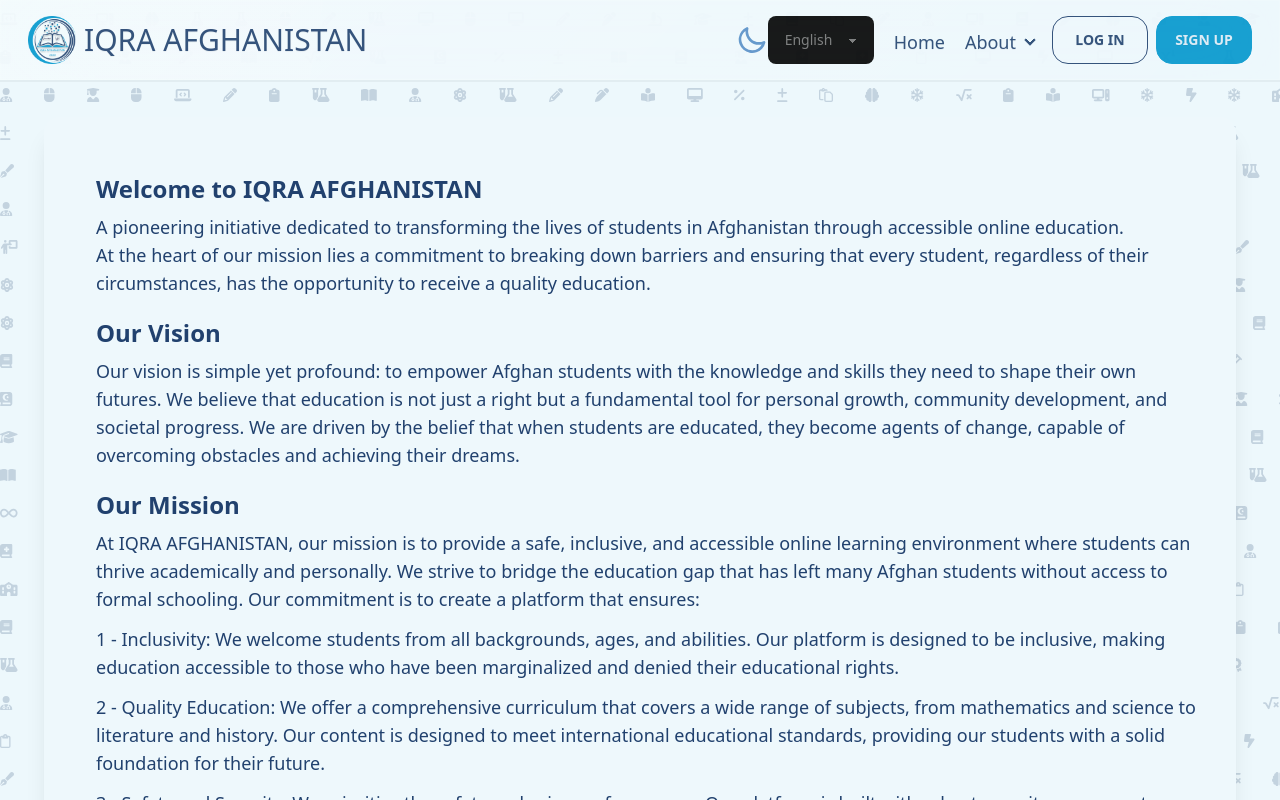
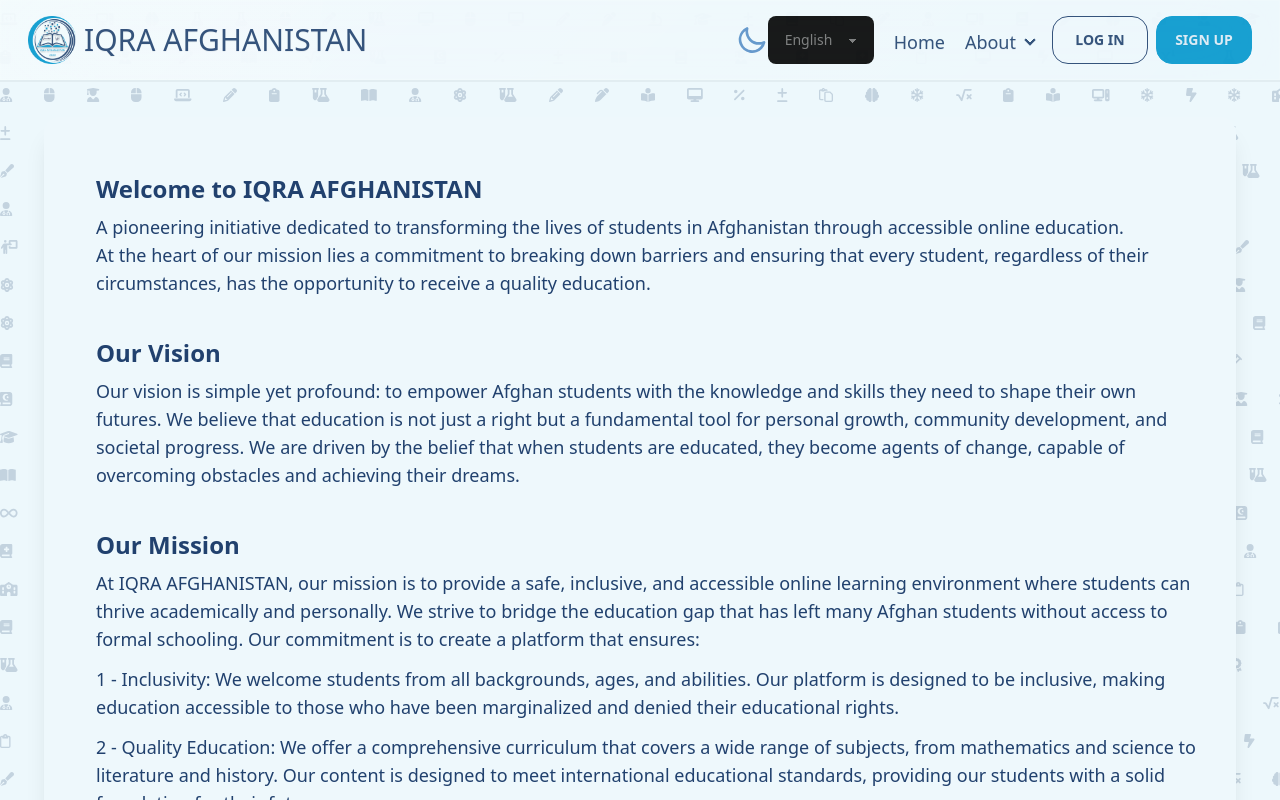
Before and after one commit to ajmalwali7/iqraAfg, a React (Vite) app: page /about-us in a window 1280 px wide. Built offline with nearby package versions, Linux system fonts and the light colour scheme.

Commit message:
about us page completed

```diff
--- a/src/Components/aboutUs.jsx
+++ b/src/Components/aboutUs.jsx
@@ -1,6 +1,6 @@
 export function AboutUs() {
   return (
-    <div className="text-primary card shadow-xl mt-2 m-3 p-9 bg-accent overflow-x-hidden h-fit lg:mt-9 lg:m-11">
+    <div className="text-primary card shadow-xl mt-2 m-3 p-9 bg-accent overflow-x-hidden h-fit lg:mt-9 lg:m-11 flex flex-col gap-5">
       <div>
         <h1 className="font-bold text-2xl mt-5 pl-4">
           Welcome to IQRA AFGHANISTAN
```
